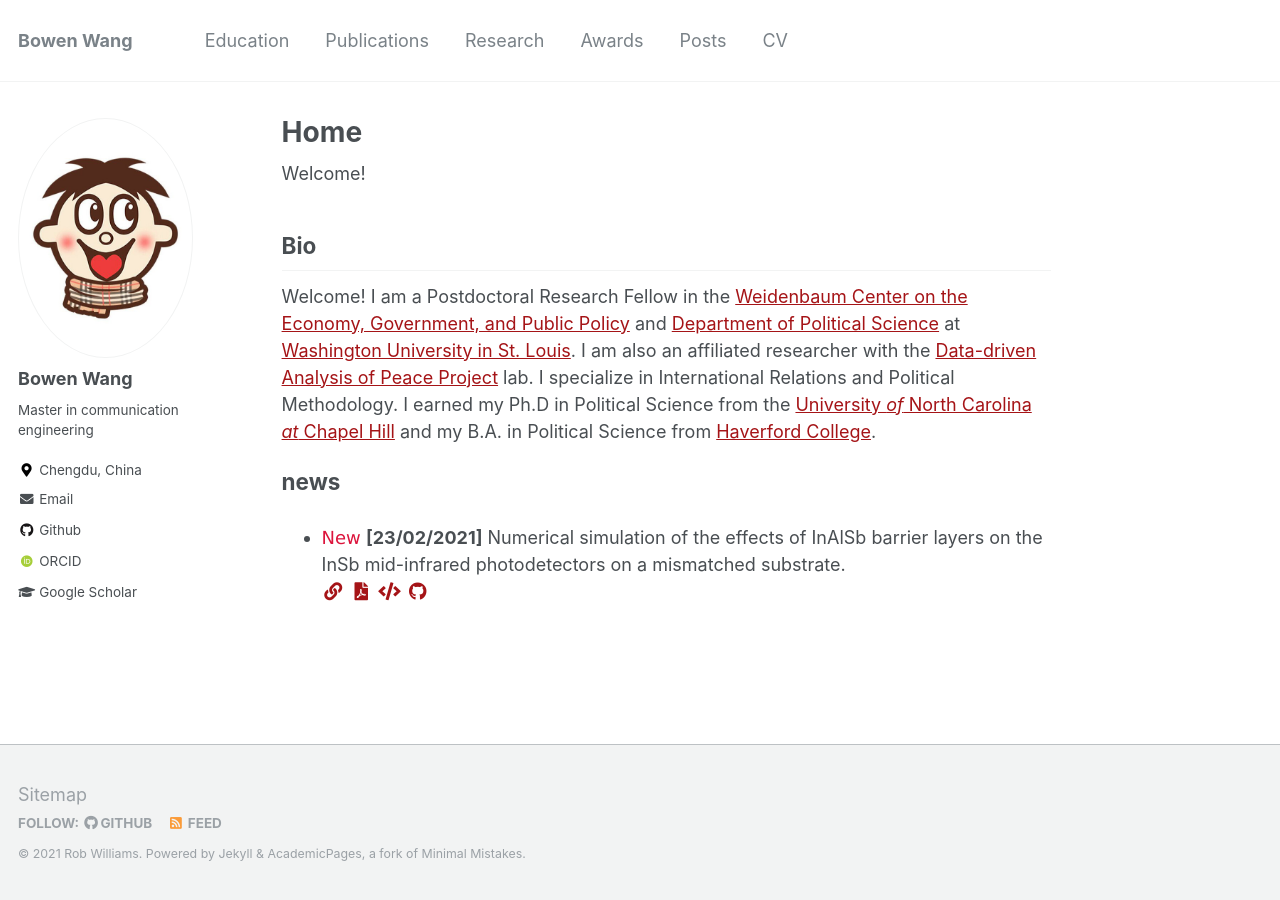
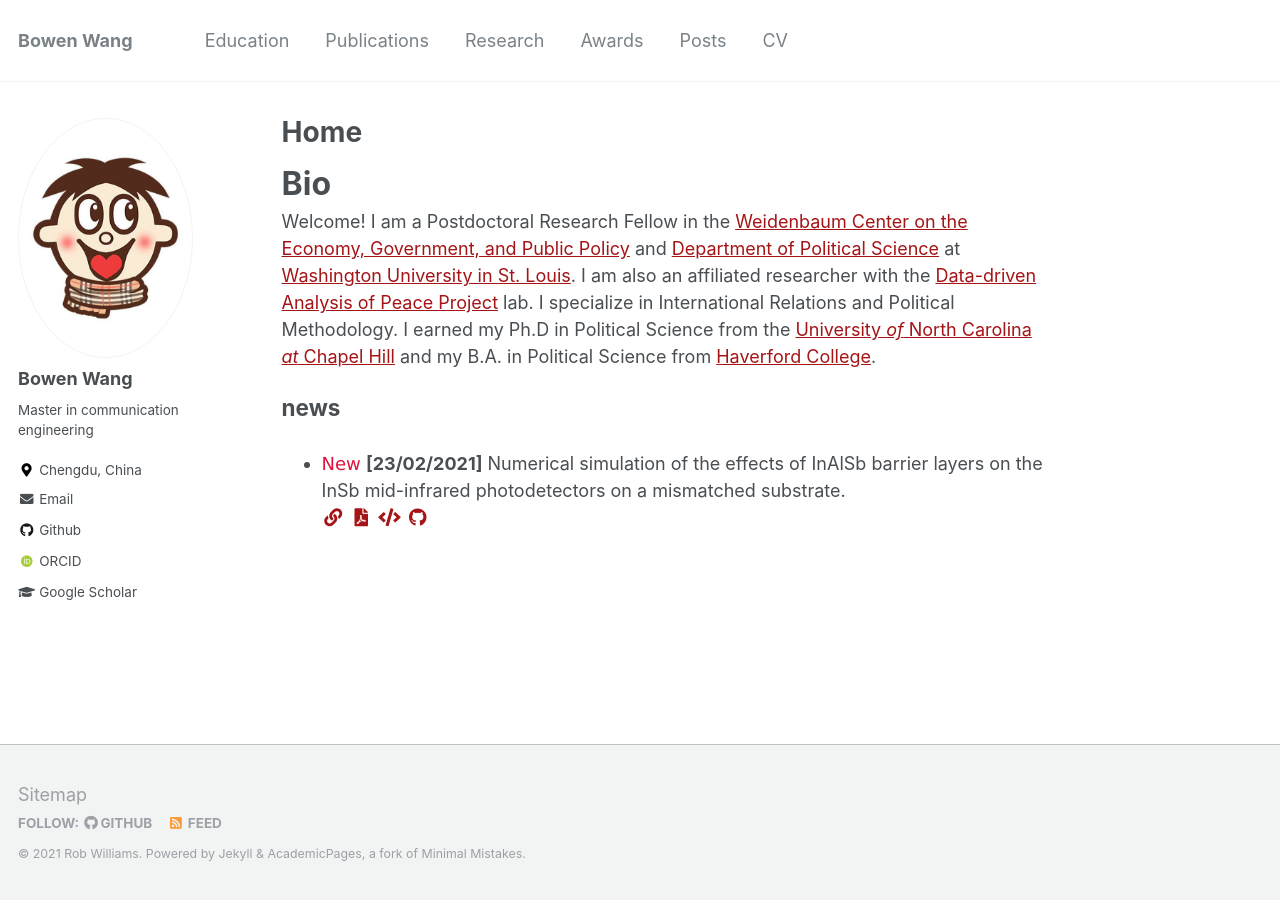
Before and after one commit to BW-Wang/BW-Wang.github.io, a Jekyll site: the page built from _pages/about.md, in a window 1280 px wide. Built offline with Jekyll 4.4.1, drawn with Linux system fonts in a browser that asks for light colours; some web fonts are replaced.

Commit message:
Update about.md

```diff
--- a/_pages/about.md
+++ b/_pages/about.md
@@ -8,9 +8,7 @@ redirect_from:
   - /about.html
 ---
 
-Welcome!
-
-## Bio
+<font size=6><b>Bio</b></font>
 
 Welcome! I am a Postdoctoral Research Fellow in the
 [Weidenbaum Center on the Economy, Government, and Public Policy](https://wc.wustl.edu/)
```
